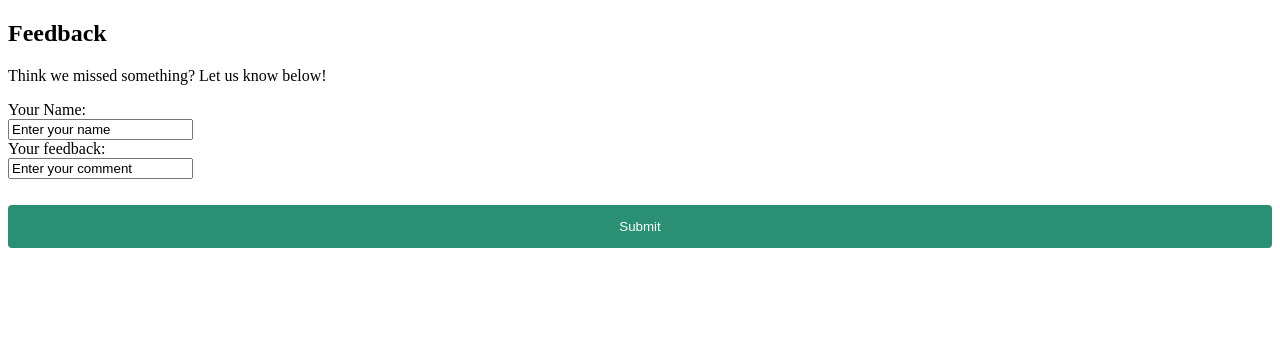
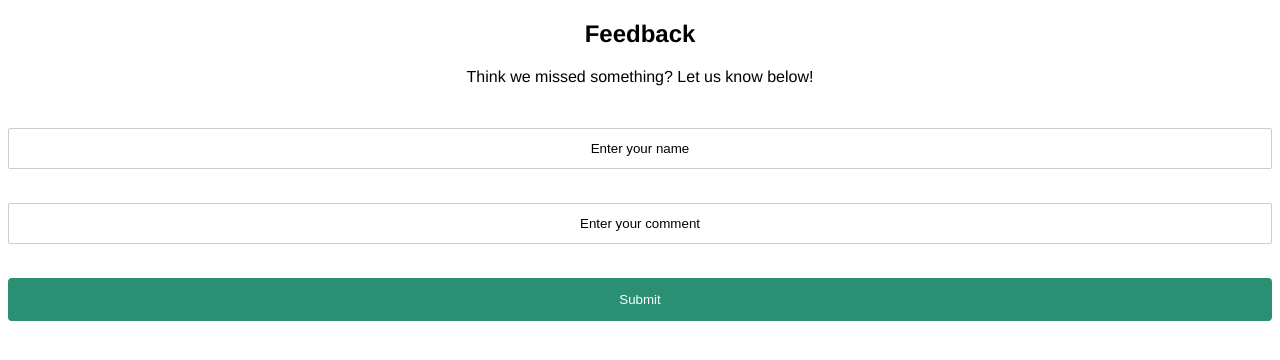
Before and after one commit to LydiaMoo/Brighton_Guide, a plain HTML site: page contact.html in a window 1280 px wide. Drawn offline with Linux system fonts and the light colour scheme.

Commit message:
centred and font changes
thats all

```diff
--- a/contact.html
+++ b/contact.html
@@ -8,20 +8,22 @@
 
 <body>
 
-  <h2>Feedback</h2>
+  <h2 id="feedback">Feedback</h2>
 
-  <p>Think we missed something? Let us know below!</p>
+  <p id="feedback-comment">Think we missed something? Let us know below!</p>
 
-  <form action="https://formspree.io/natasha.hoare@yahoo.co.uk"
+  <span class="form">
+    <form action="https://formspree.io/natasha.hoare@yahoo.co.uk"
       method="POST">
-    Your Name:<br>
+    <span class=”yourname”> </span><br>
     <input type="text" name="name" value="Enter your name">
     <br>
-    Your feedback:<br>
+     <br>
     <input type="text" name="comment" value="Enter your comment">
     <br><br>
     <input type="submit" value="Submit">
   </form>
+</span>
 
 </body>
 </html>
--- a/styles.css
+++ b/styles.css
@@ -36,6 +36,22 @@ Dark Green #2B8F73 */
 }; */
 
 
+@media screen and (max-width: 600px) {
+    .form, input[type=submit] {
+        width: 100%;
+        margin-top: 0;
+    }
+}
+
+  #feedback {
+  text-align:center;
+  font-family:helvetica;
+}
+  #feedback-comment{
+  text-align:center;
+  font-family:helvetica;
+}
+
 input[type=text], select {
     width: 100%;
     text-align: center;
```
